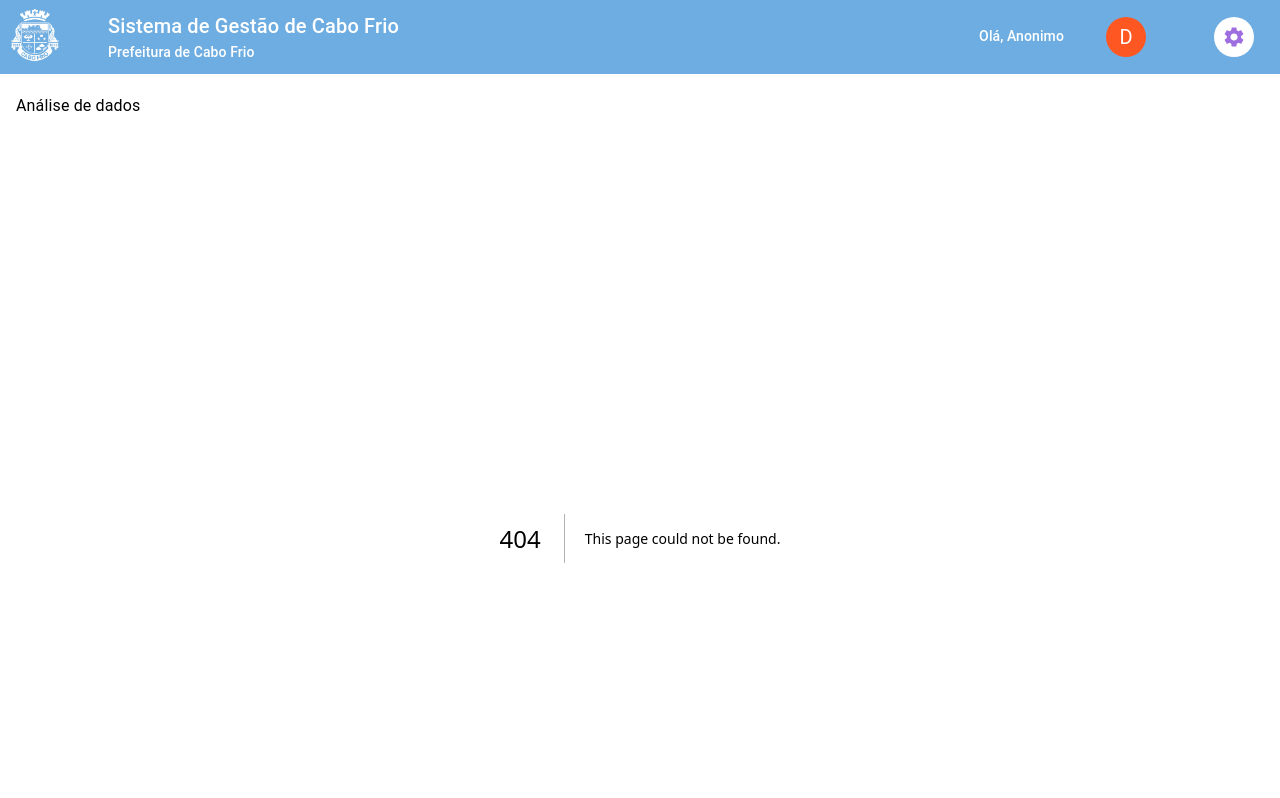
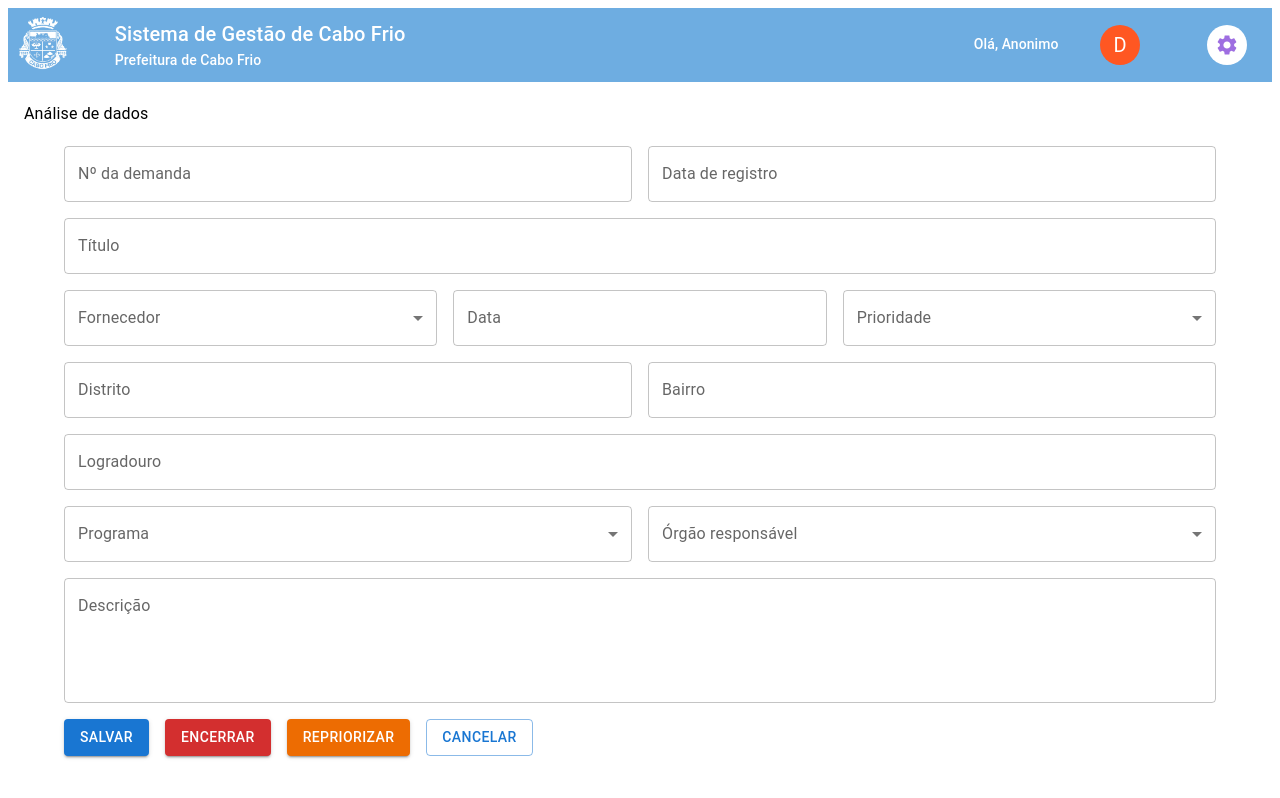
Before and after one commit to Duerton/gestao_demanda, a Next.js app: page /cadastro in a window 1280 px wide. Before the commit this address had no page. Shown: the top 798 px of the page. Built offline with nearby package versions, Linux system fonts and the light colour scheme.

Commit message:
rename and add footer buttons

```diff
--- /dev/null
+++ b/src/app/cadastro/components/FooterCadastro.tsx
@@ -0,0 +1,23 @@
+import React from 'react';
+import { Box, Button } from '@mui/material';
+
+const FooterCadastro: React.FC = () => {
+  return (
+    <Box display="flex" justifyContent="left" mt={2}>
+      <Button variant="contained" color="primary" sx={{ mx: 1, marginLeft : '0px' }}>
+        Salvar
+      </Button>
+      <Button variant="contained" color="error" sx={{ mx: 1 }}>
+        Encerrar
+      </Button>
+      <Button variant="contained" color="warning" sx={{ mx: 1 }}>
+        Repriorizar
+      </Button>
+      <Button variant="outlined" color="primary" sx={{ mx: 1 }}>
+        Cancelar
+      </Button>
+    </Box>
+  );
+};
+
+export default FooterCadastro;
--- a/src/app/cadastro/cadastro.tsx
+++ b/src/app/cadastro/page.tsx
@@ -1,3 +1,4 @@
+import FooterCadastro from "@/app/cadastro/components/FooterCadastro";
 import { Box, Container, FormControl, InputLabel, MenuItem, Select, TextField } from "@mui/material";
 import Grid from '@mui/material/Grid2';
 // import { DateField } from "@mui/x-date-pickers";
@@ -97,6 +98,7 @@ const Cadastro = () => {
             label='Descrição' />
         </Grid>
       </Grid>
+      <FooterCadastro/>
     </Container>
     // </LocalizationProvider>
   )
```
Also changed, not shown: src/app/page.tsx (+5 -4 lines).
